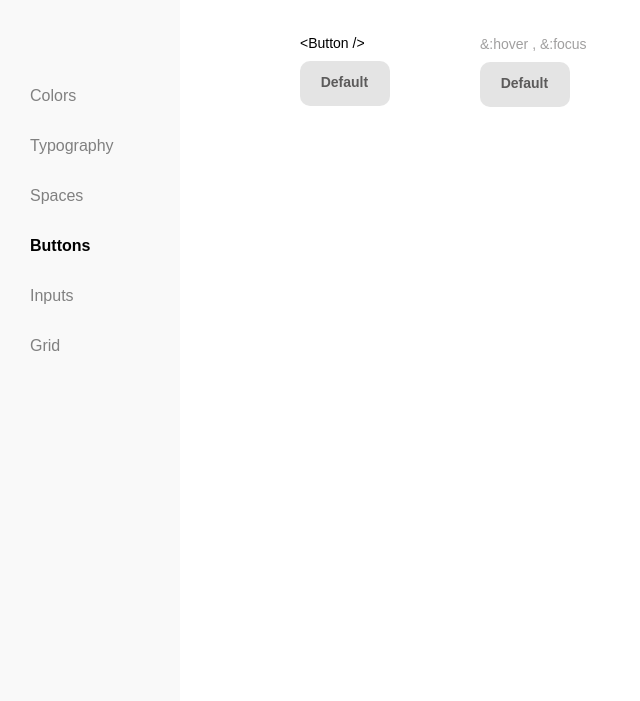
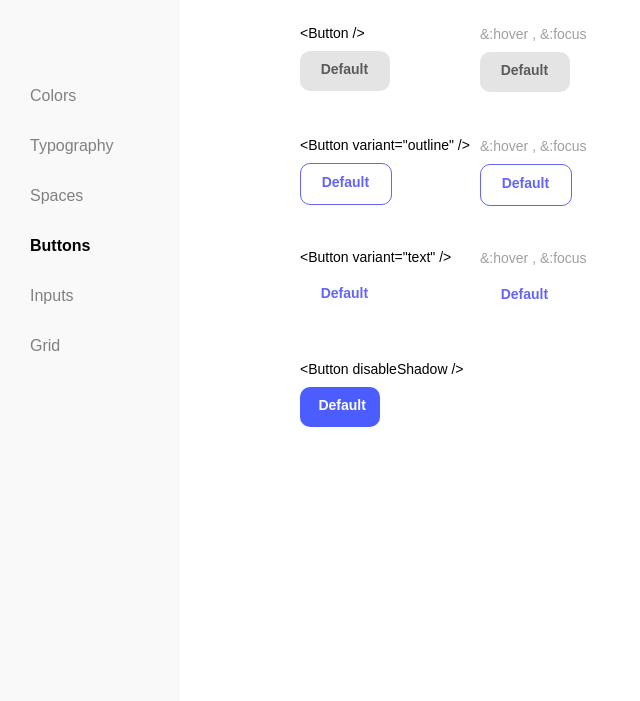
Before and after one commit to JoseClaudiolima/Desafios-Treinos, a plain HTML site: page D002/index.html in a window 1280 px wide. Shown: the part 99-800 px from the top of the page, without its empty margins (0-640 px from the left). Drawn offline with Linux system fonts and the light colour scheme.

Commit message:
add 2 buttons

```diff
--- a/D002/index.html
+++ b/D002/index.html
@@ -30,7 +30,9 @@
     <main>
         <h1>Buttons</h1>
 
-        <div>
+
+        <!--1 Linha-->
+        <div class="boxdefaultleft">
             <!--Button Padrão-->
             <p class="textdefault">
                 &lt;Button /&gt;
@@ -48,6 +50,57 @@
                 <span class="spanbutton">Default</span>
             </p>
         </div>
+
+
+        <!--2 Linha-->
+        <div class="boxdefaultleft">
+            <p class="textdefault">
+                &lt;Button variant="outline"  /&gt;
+            </p>
+            <p class="buttondefault" id="bgwborblu">
+                <span class="spanbutton">Default</span>
+            </p>
+        </div>
+        <div class="divhoverdefault">
+            <p class="textdefault" id="texthover1">
+                &:hover , &:focus
+            </p>
+            <p class="buttondefault" id="colblue">
+                <span class="spanbutton">Default</span>
+            </p>
+        </div>
+
+
+        <!--3 Linha-->
+        <div class="boxdefaultleft">
+            <p class="textdefault">
+                &lt;Button variant="text" /&gt;
+            </p>
+            <p class="buttondefault" id="noborder">
+                <span class="spanbutton">Default</span>
+            </p>
+        </div>
+        <div class="divhoverdefault">
+            <p class="textdefault" id="texthover1">
+                &:hover , &:focus
+            </p>
+            <p class="buttondefault" id="noborderhover">
+                <span class="spanbutton">Default</span>
+            </p>
+        </div>
+
+        <!--4 Linha-->
+        <div class="boxdefaultleft">
+            <p class="textdefault">
+                &lt;Button disableShadow /&gt;
+            </p>
+            <p class="buttondefault" id="bgbluecolwhite">
+                <span class="spanbutton">Default</span>
+            </p>
+        </div>
+
+
+
     </main>
 </body>
 
--- a/D002/style.css
+++ b/D002/style.css
@@ -48,8 +48,8 @@ main {
 main>h1 {
     font-size: 30px;
     font-weight: 549.9;
-    color: rgb(117, 117, 117);
-    margin-bottom: 40px;
+    color: rgb(70, 70, 70);
+    margin-bottom: -30px;
 }
 
 main>div>p {
@@ -62,7 +62,7 @@ main>div>p {
 }
 
 .buttondefault {
-    height: 45px;
+    height: 40px;
     width: 90px;
     background-color: rgba(211, 211, 211, 0.603);
     border-radius: 10px;
@@ -99,3 +99,42 @@ main>div>p {
     color: black;
     font-weight: bolder;
 }
+
+.boxdefaultleft{
+    margin-top: 60px;
+}
+
+#bgwborblu,#colblue{
+    background-color: white;
+    color: rgb(100, 100, 248);
+    border: 1px solid rgb(100, 100, 248);
+}
+
+#colblue:hover{
+    color: rgb(100, 100, 248);
+    background-color: rgba(127, 160, 252, 0.233);
+    border: 1px solid rgb(100, 100, 248);
+}
+
+#noborder,#noborderhover{
+    background-color: white;
+    color: rgb(100, 100, 248);
+}
+
+#noborderhover:hover{
+    background-color: rgba(127, 160, 252, 0.233);
+}
+
+#bgbluecolwhite{
+    width: 80px;
+    color: white;
+    background-color: rgba(0, 26, 255, 0.705);
+}
+
+#boxdefaultleft2{
+    margin-top: 120px;
+}
+
+#divhoverdefault{
+    margin-top: 120px;
+}
```
